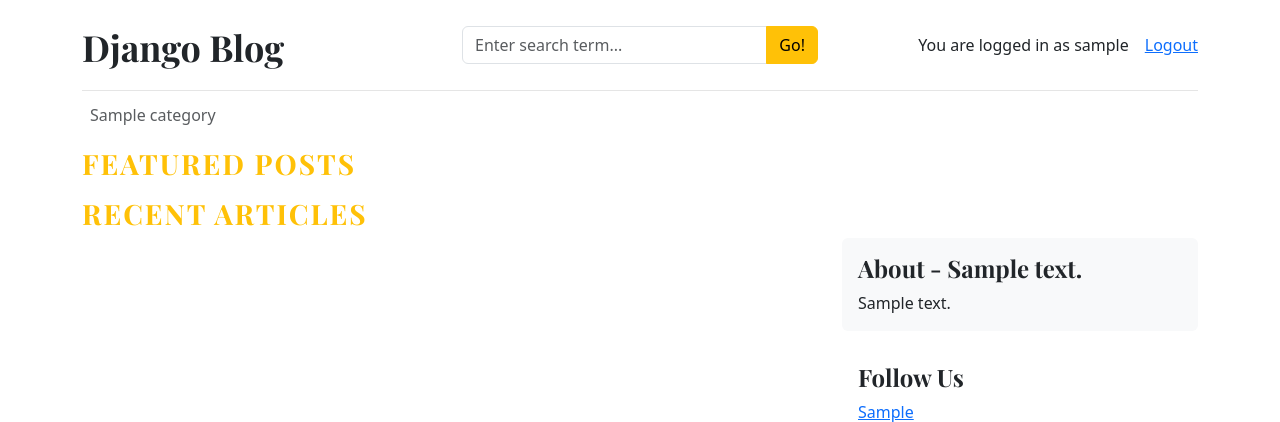
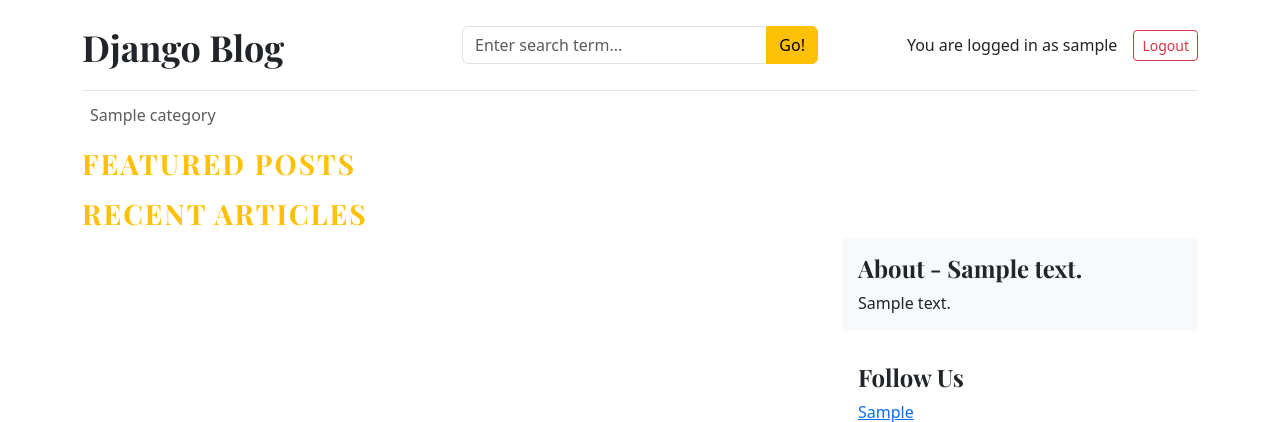
Before and after one commit to atabrkk/django-blog, a Django app: page / in a window 1280 px wide. Shown: the top 422 px of the page. Run offline with Django 5.2, Linux system fonts and the light colour scheme; a user stored in the database is signed in; tables that the repository leaves empty hold one stand-in row (values such as "Sample post"); data that the repository does not hold is empty; parts of the project's set-up code (start-up, migrations or seed data) failed here and were passed over; some libraries are stand-ins or nearby versions.

Commit message:
logout olusturuldu.

```diff
--- a/templates/base.html
+++ b/templates/base.html
@@ -8,6 +8,7 @@
     <meta http-equiv="X-UA-Compatible" content="IE=edge">
     <meta name="viewport" content="width=device-width, initial-scale=1.0">
     <title>Django Blogs</title>
+    <link rel="shorcut icon" href="https://static.thenounproject.com/png/4496980-200.png" type="image/x-icon">
     <link rel="stylesheet" href="{% static 'css/bootstrap.min.css' %}">
     <link rel="stylesheet" href="https://fonts.googleapis.com/css?family=Playfair+Display:700,900">
     <link rel="stylesheet" href="{% static 'css/blog.css' %}">
--- a/templates/includes/header.html
+++ b/templates/includes/header.html
@@ -20,7 +20,7 @@
             {% else %}
                 <span>You are logged in as {{ user }}</span>
                 &emsp;
-                <span><a href="{% url 'logout' %}">Logout</a></span>
+                <span><a class="btn btn-sm btn-outline-danger" href="{% url 'logout' %}">Logout</a></span>
             {% endif %}
         </div>
     </div>
```
